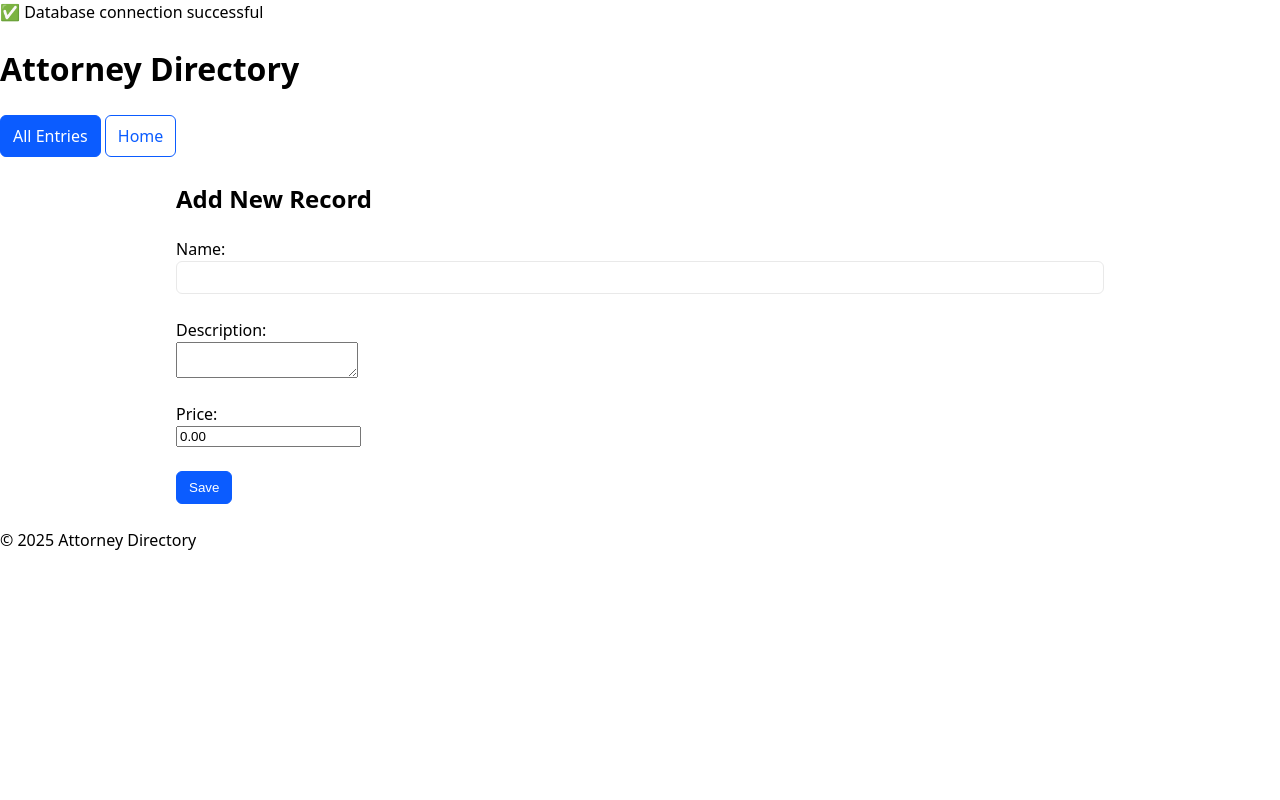
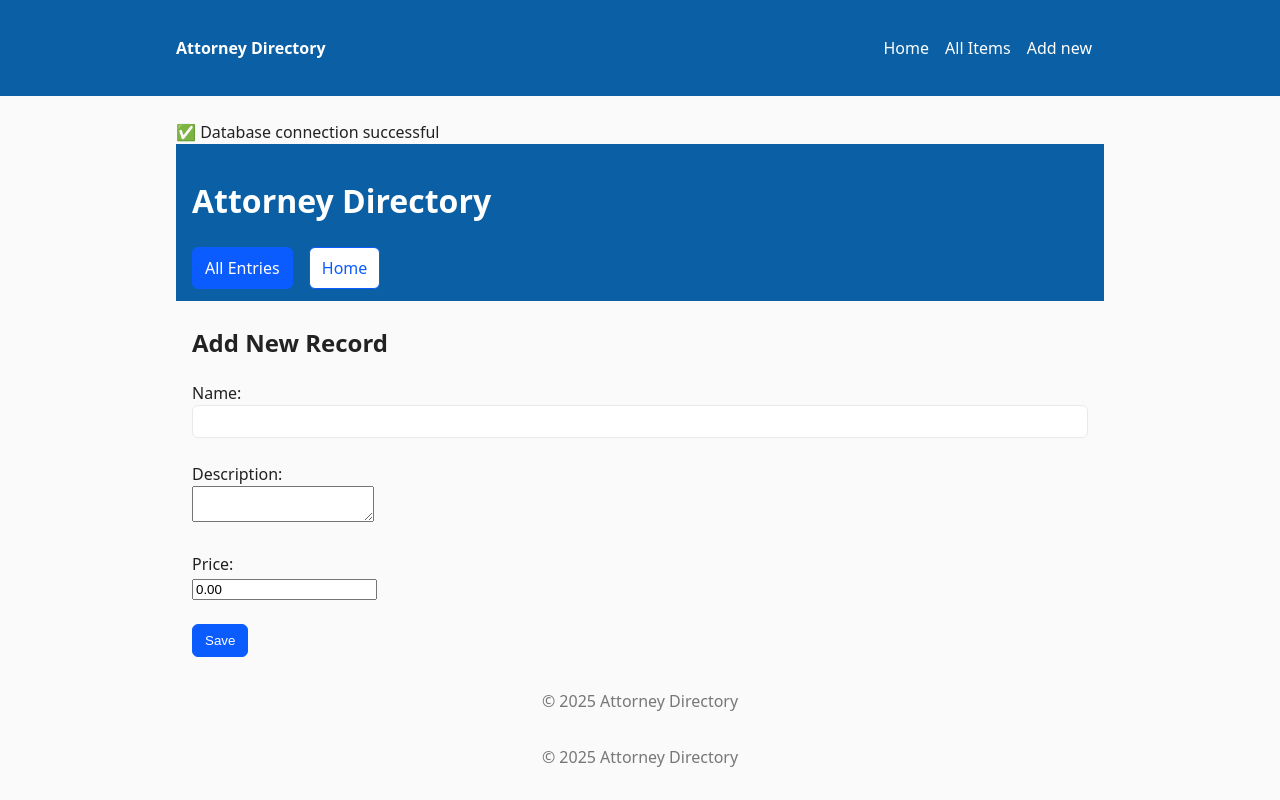
Before and after one commit to Bbillionaires/Attorney-Directory-, a PHP site: page /add.php in a window 1280 px wide. Run offline with PHP 8.4, Linux system fonts and the light colour scheme; data that the repository does not hold is empty; some libraries are stand-ins or nearby versions.

Commit message:
Normalize layout: enforce Header/Footer templates and proper HTML close; fix PHP open tags

```diff
--- a/add.php
+++ b/add.php
@@ -1,3 +1,4 @@
+<?php include __DIR__ . "/templates/HeaderTemplate.php"; ?>
 <?php
 require_once "includes.php";
 ?>
@@ -52,3 +53,5 @@ if ($_SERVER['REQUEST_METHOD'] === 'POST') {
 </footer>
 </body>
 </html>
+
+<?php include __DIR__ . '/templates/FooterTemplate.php'; ?>
--- a/templates/FooterTemplate.php
+++ b/templates/FooterTemplate.php
@@ -1,6 +1,4 @@
-</main>
-<footer class="site-footer">
-  <small>© <?= date('Y') ?> Attorney Directory</small>
-</footer>
+  </main>
+  <footer>© <?php echo date('Y'); ?> Attorney Directory</footer>
 </body>
 </html>
--- a/templates/HeaderTemplate.php
+++ b/templates/HeaderTemplate.php
@@ -1,17 +1,32 @@
+<?php /** Shared page header */ ?>
 <!doctype html>
 <html lang="en">
 <head>
-  <meta charset="utf-8" />
-  <meta name="viewport" content="width=device-width,initial-scale=1" />
+  <meta charset="utf-8">
   <title>Attorney Directory</title>
-  <link rel="stylesheet" href="/styles.css">
+  <meta name="viewport" content="width=device-width, initial-scale=1">
+  <style>
+    body{font-family:system-ui,-apple-system,Segoe UI,Roboto,Arial,sans-serif;margin:0;padding:0;background:#fafafa;color:#222}
+    header{background:#0b5fa4;color:#fff;padding:12px 16px}
+    header .brand{font-weight:700}
+    nav a{color:#fff;margin-right:12px;text-decoration:none}
+    .container{max-width:960px;margin:24px auto;padding:0 16px}
+    .card{background:#fff;border:1px solid #e5e5e5;border-radius:8px;padding:16px}
+    .btn{display:inline-block;padding:8px 12px;border-radius:6px;background:#0b5fa4;color:#fff;text-decoration:none}
+    .btn.secondary{background:#666}
+    .muted{color:#666}
+    footer{margin:32px 0 24px;text-align:center;color:#777}
+  </style>
 </head>
 <body>
-<header class="site-header">
-  <h1>Attorney Directory</h1>
-  <nav>
-    <a href="/">Home</a>
-    <a href="/list.php">All Items</a>
-  </nav>
-</header>
-<main class="container">
+  <header>
+    <div class="container">
+      <span class="brand">Attorney Directory</span>
+      <nav style="float:right">
+        <a href="/">Home</a>
+        <a href="/list.php">All Items</a>
+        <a href="/add.php">Add new</a>
+      </nav>
+    </div>
+  </header>
+  <main class="container">
```
